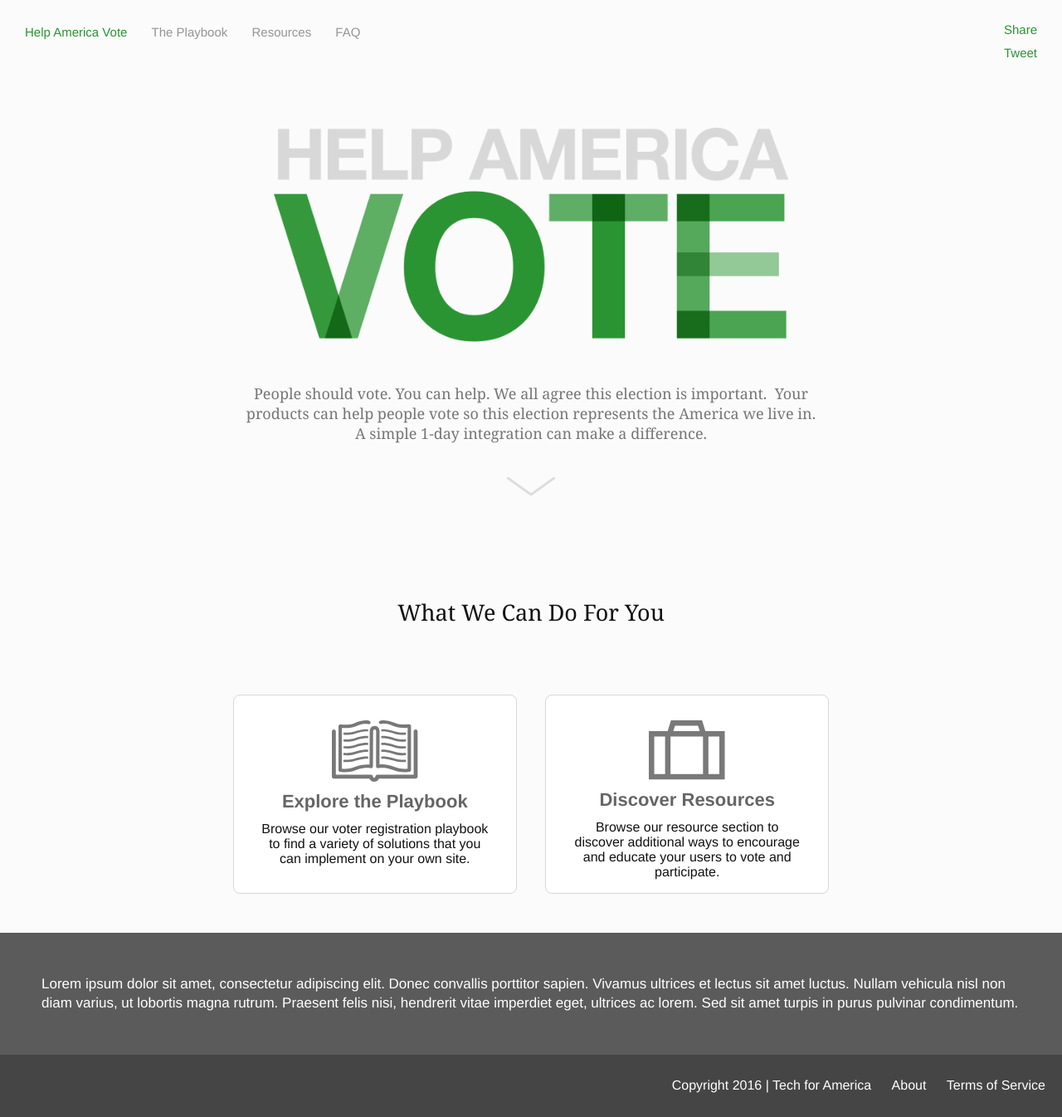
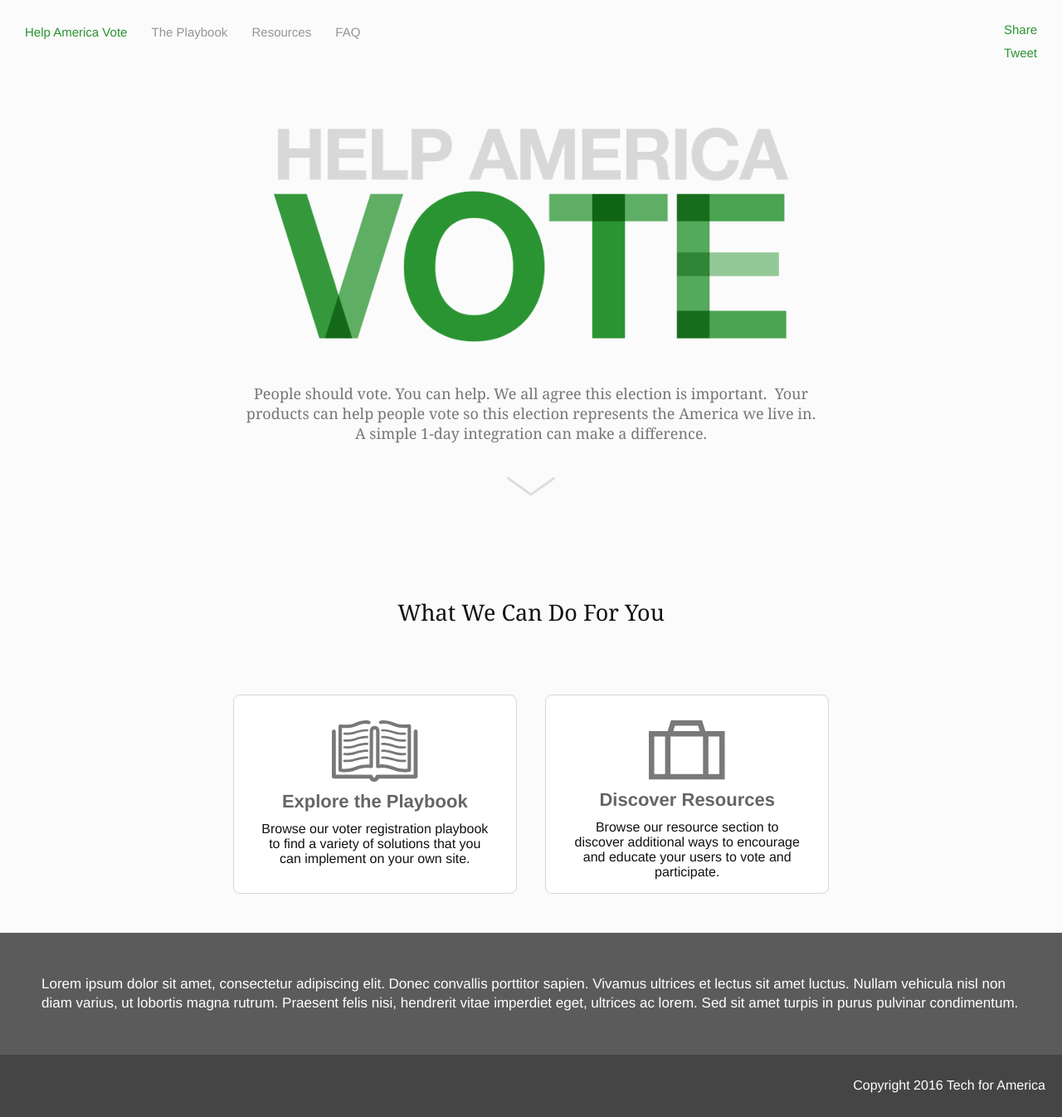
Before and after one commit to techthevote/techthevote.github.io, a Jekyll site: the page built from index.md, in a window 1280 px wide. Shown: the whole page at 83% size. Built offline with Jekyll 4.4.1, drawn with Linux system fonts in a browser that asks for light colours; nearby versions of some CDN libraries; comment, search, counter and statistics services are not loaded.

Commit message:
removing placeholder footer links
just leaving copyright for now

```diff
--- a/_includes/footer.html
+++ b/_includes/footer.html
@@ -4,9 +4,7 @@
   </div>
   <div class="footer-section">
 	<div class="links-section">
-	  <div class="footer-link">Copyright 2016 | Tech for America</div>
-	  <div class="footer-link">About</div>
-	  <div class="footer-link">Terms of Service</div>
+	  <div class="footer-link">Copyright 2016 Tech for America</div>
     </div>
   </div>
 </footer>
```
